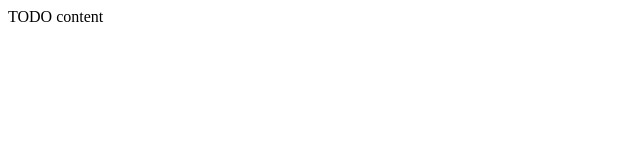
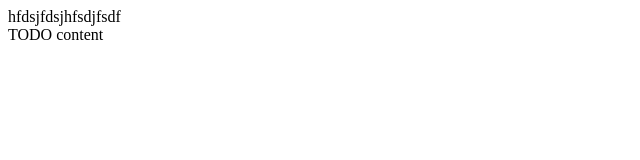
Before and after one commit to DimaGorovec/URPO, a website: page public_html/index.html in a window 1280 px wide. Shown: the whole page, without its empty margins (0-640 px from the left). Drawn offline with Linux system fonts and the light colour scheme.

Commit message:
удалил строку  добавили строку

```diff
--- a/public_html/index.html
+++ b/public_html/index.html
@@ -9,6 +9,7 @@ and open the template in the editor.
         <title>TODO supply a title</title>
         <meta charset="UTF-8">
         <meta nidth, initial-scale=1.0">
+              hfdsjfdsjhfsdjfsdf
     </head>
     <body>
         <div>TODO  content</div>
```
